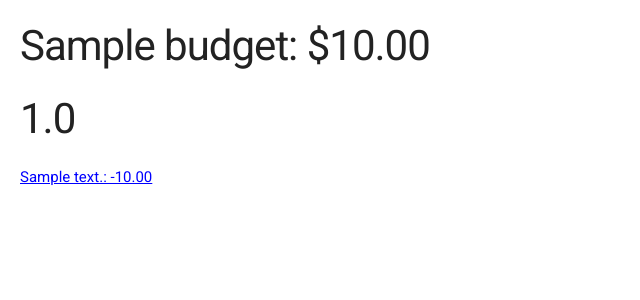
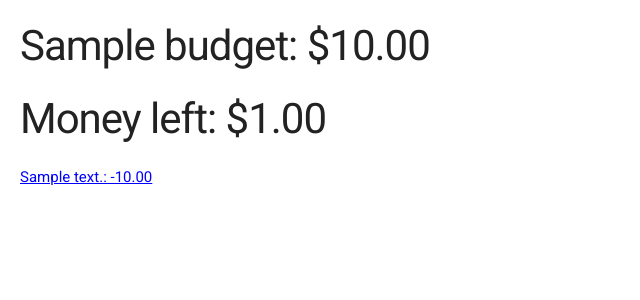
Before and after one commit to vmasten/budget_tool, a Django app: page /budgets/budget in a window 1280 px wide. Shown: the part 83-383 px from the top of the page, without its empty margins (0-640 px from the left). Run offline with Django 3.2, Linux system fonts and the light colour scheme; a user stored in the database is signed in; tables that the repository leaves empty hold one stand-in row (values such as "Sample post"); parts of the project's set-up code (start-up, migrations or seed data) failed here and were passed over.

Commit message:
refactor

```diff
--- a/budgets/models.py
+++ b/budgets/models.py
@@ -65,4 +65,5 @@ class Transaction(models.Model):
 
 @property
 def get_remaining_budget(self):
+    """???"""
     return self.budget.total_budget - self.transaction.amount
--- a/budgets/templates/budget/budget_list.html
+++ b/budgets/templates/budget/budget_list.html
@@ -5,7 +5,7 @@
 {% for budget in budgets %}
 <div class="status_{{ transaction }}">
   <h2>{{ budget.name }}: ${{ budget.total_budget|floatformat:2}}</h2>
-  <h2> {{budget.remaining_budget}}</h2>
+  <h2> Money left: ${{budget.remaining_budget|floatformat:2}}</h2>
   {% for transaction in transactions %}
     {% if transaction.type == 'WITHDRAWAL' %}
     <p class="transaction"><a href="{% url "transaction_detail" id=transaction.id %}">{{ transaction.description }}: -{{transaction.amount|floatformat:2}}</a></p>
```
Also changed, not shown: README.md.
